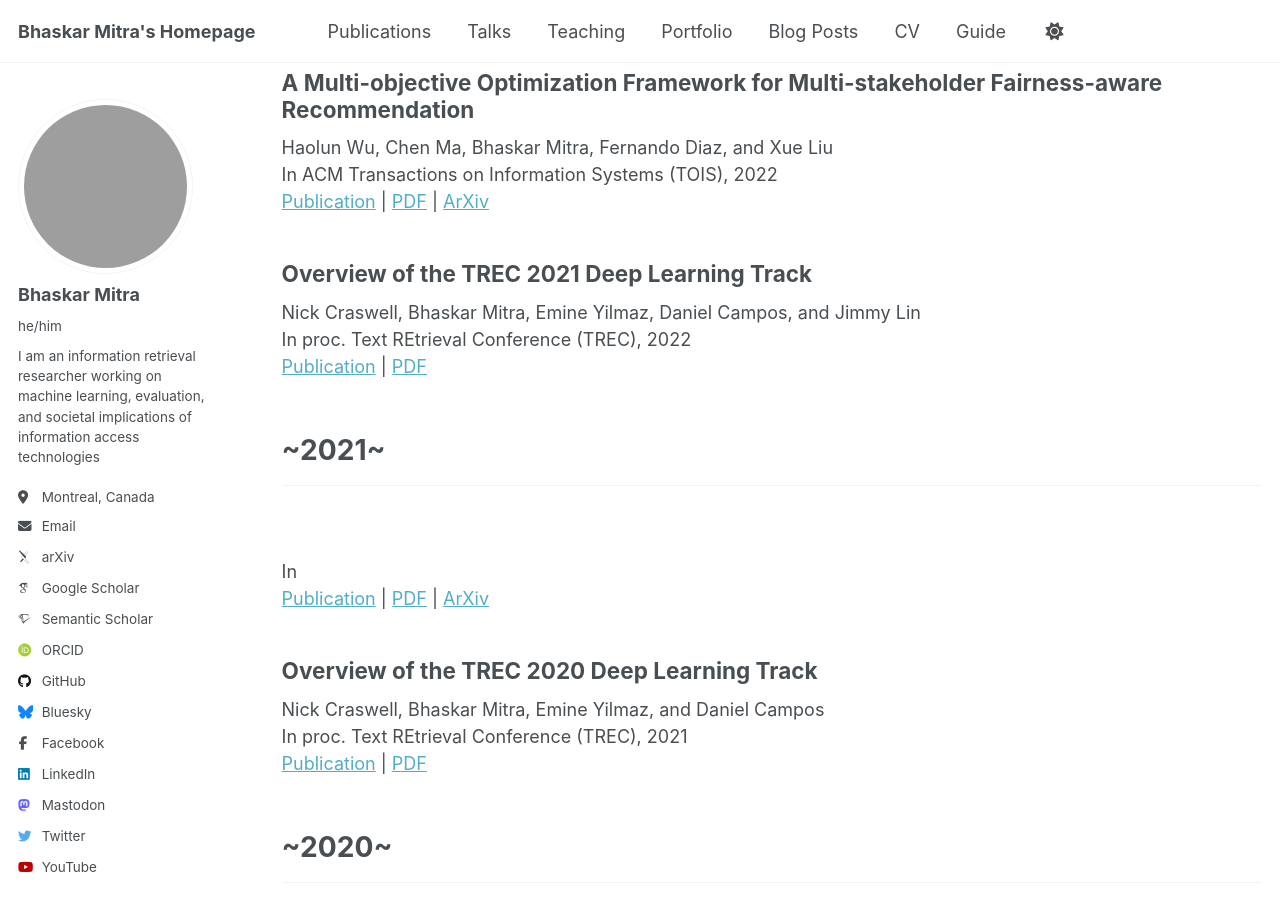
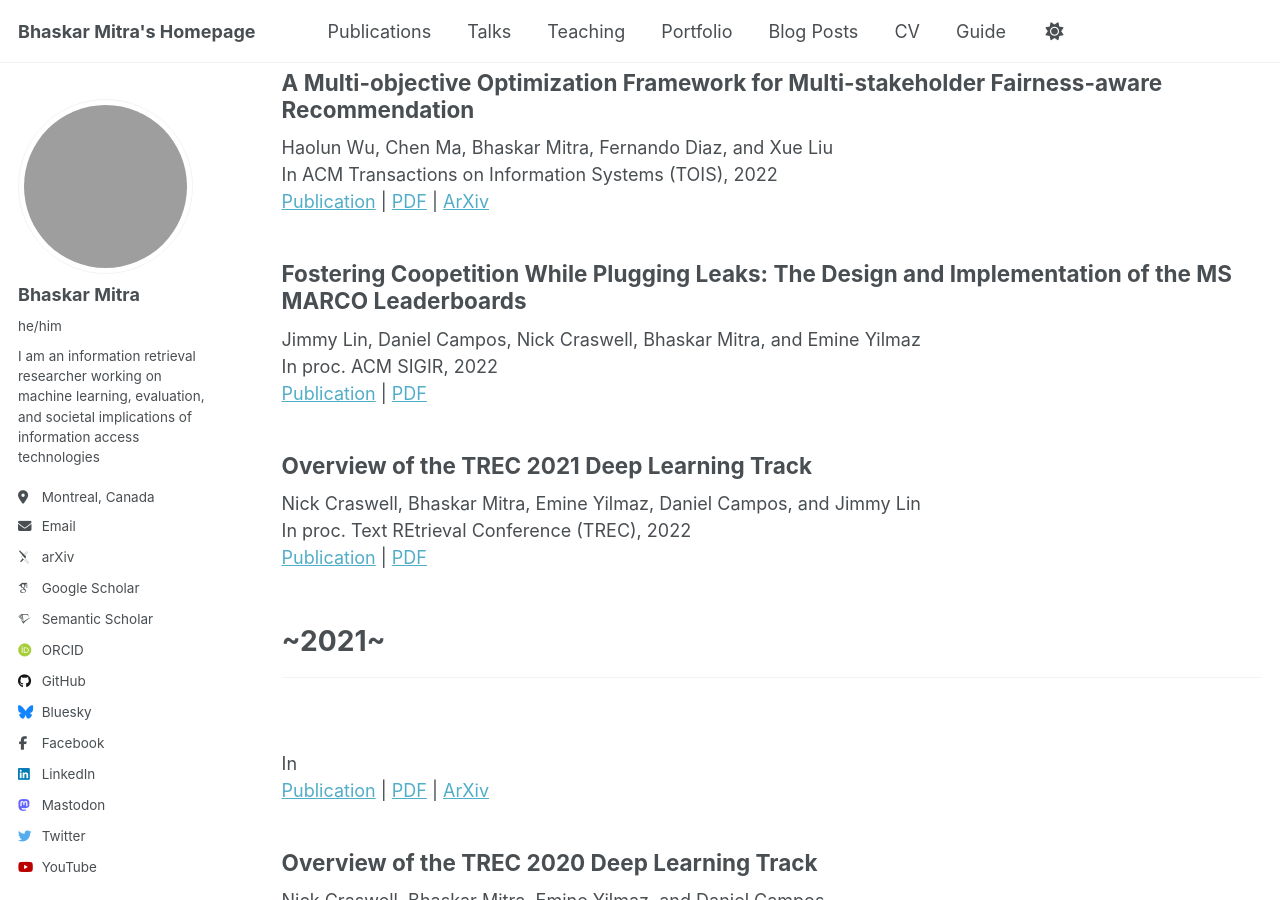
Before and after one commit to bhaskar-mitra/bhaskar-mitra.github.io, a Jekyll site: the page built from _pages/publications.html, in a window 1280 px wide and 900 px high, scrolled down 6752 px. Built offline with Jekyll 4.4.1, drawn with Linux system fonts in a browser that asks for light colours; some web fonts are replaced; grey boxes are pictures that could not be loaded.

Commit message:
Update publications.html

```diff
--- a/_pages/publications.html
+++ b/_pages/publications.html
@@ -249,6 +249,12 @@ author_profile: true
     <a href="https://dl.acm.org/doi/10.1145/3564285">Publication</a> | <a href="../files/3564285.pdf">PDF</a> | <a href="https://arxiv.org/abs/2105.02951">ArXiv</a>
   </article>
   <article class="archive__item" itemscope itemtype="http://schema.org/CreativeWork">
+    <h2>Fostering Coopetition While Plugging Leaks: The Design and Implementation of the MS MARCO Leaderboards</h2>
+    Jimmy Lin, Daniel Campos, Nick Craswell, Bhaskar Mitra, and Emine Yilmaz<br/>
+    In proc. ACM SIGIR, 2022<br/>
+    <a href="https://dl.acm.org/doi/10.1145/3477495.3531725">Publication</a> | <a href="../files/3477495.3531725.pdf">PDF</a>
+  </article>
+  <article class="archive__item" itemscope itemtype="http://schema.org/CreativeWork">
     <h2>Overview of the TREC 2021 Deep Learning Track</h2>
     Nick Craswell, Bhaskar Mitra, Emine Yilmaz, Daniel Campos, and Jimmy Lin<br/>
     In proc. Text REtrieval Conference (TREC), 2022<br/>
```
